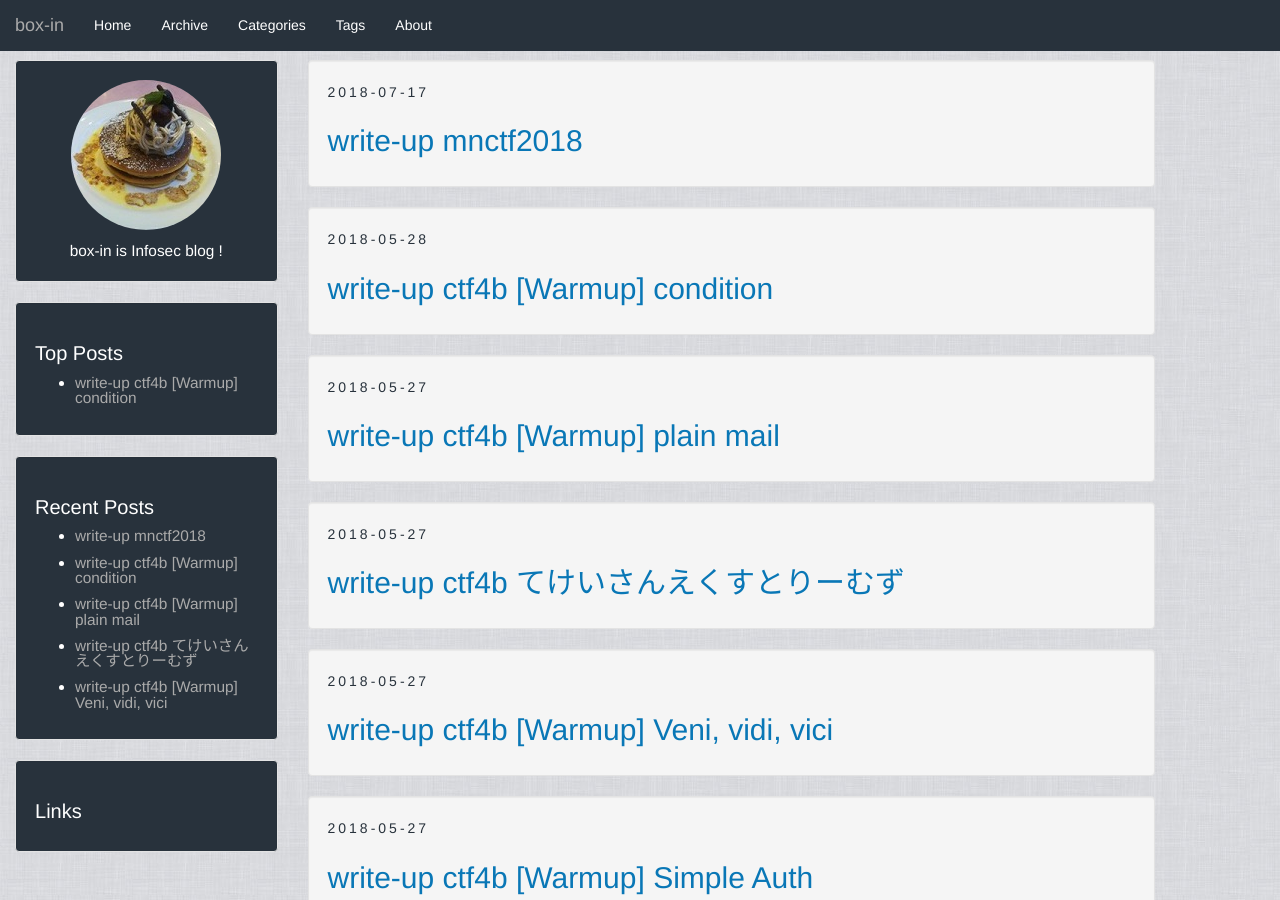
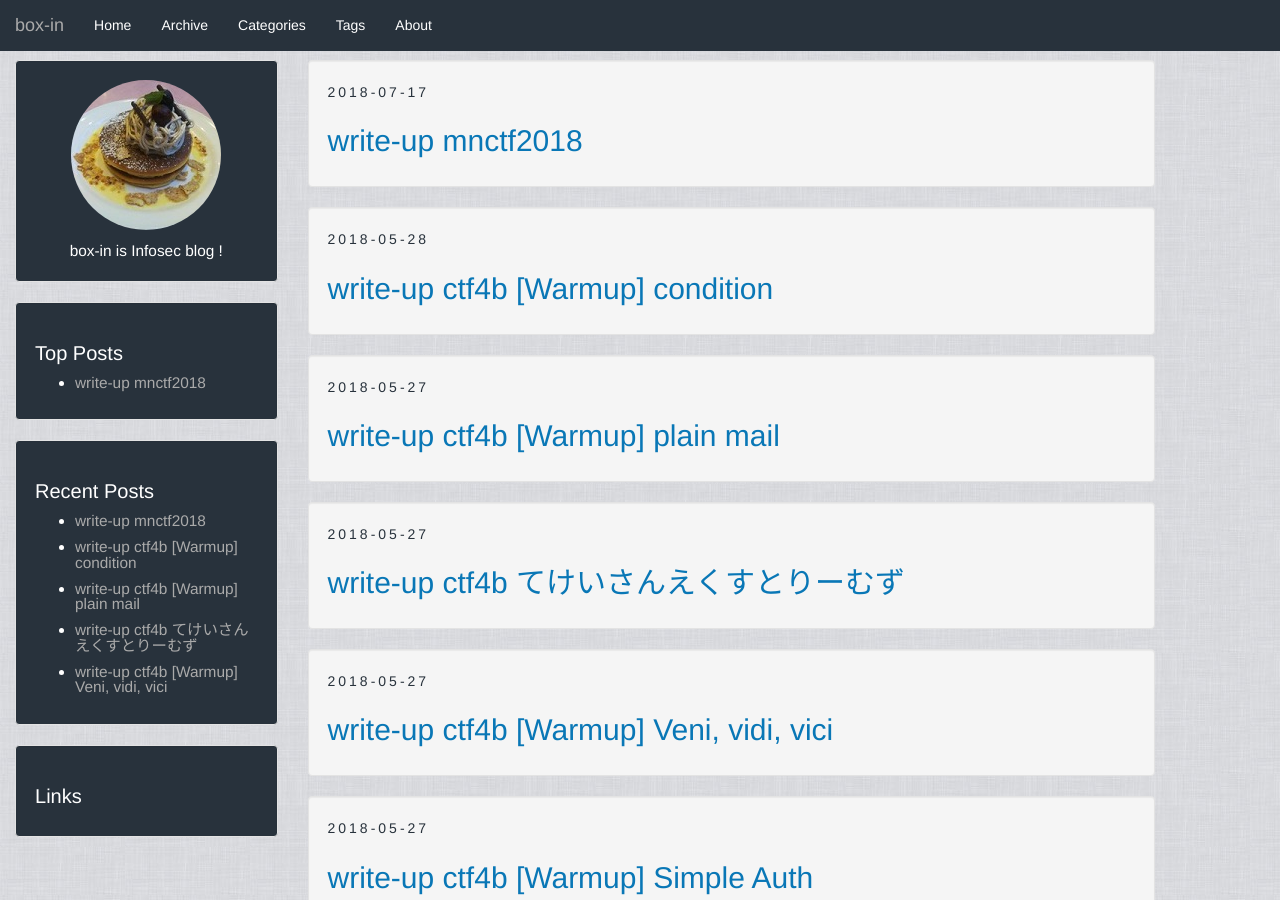
Before and after one commit to box-in/box-in.github.io, a Jekyll site: the page built from index.html, in a window 1280 px wide and 900 px high. Built offline with Jekyll 4.4.1, drawn with Linux system fonts in a browser that asks for light colours; the list of posts is cut into pages by our own code.

Commit message:
mnctf2018

```diff
--- a/_data/tops.yml
+++ b/_data/tops.yml
@@ -1 +1 @@
-- url: "CTF_5"
+- url: "MNCTF2018"
```
